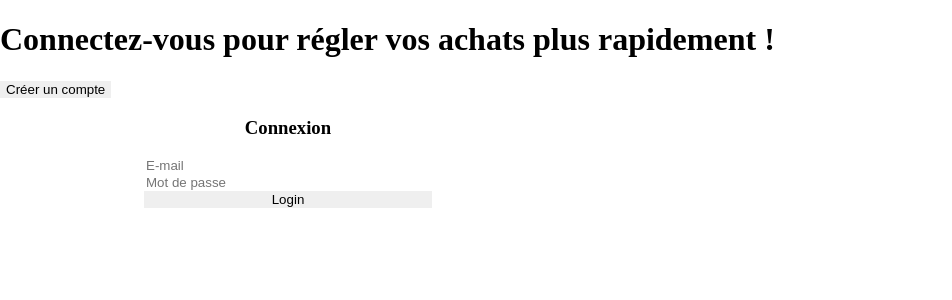
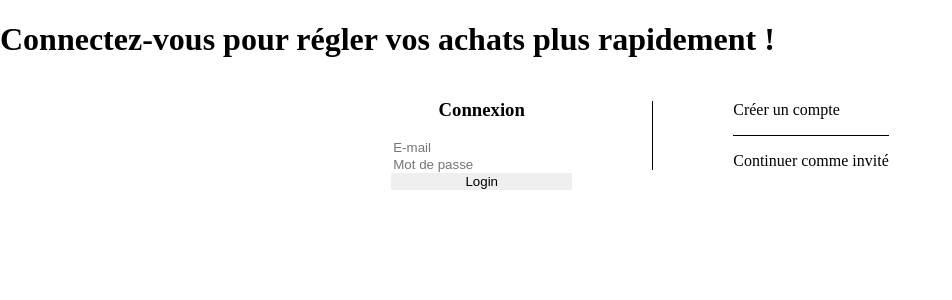
Before and after one commit to FlavianMagrit/Kodak, a React (Create React App) app: page /logout in a window 1280 px wide. Shown: the top 300 px of the page, without its empty margins (0-952 px from the left). Built offline with nearby package versions, Linux system fonts and the light colour scheme; no server answers.

Commit message:
style: authentication page

```diff
--- a/src/containers/Login/Login.jsx
+++ /dev/null
@@ -1,37 +0,0 @@
-import {Component, useContext, useState} from 'react';
-import {useHistory} from "react-router-dom";
-import { onAuthStateChanged } from 'firebase/auth';
-import { auth } from '../../utils/firebase-config';
-import {UserContext} from "../../App";
-import {CreateAccount} from "../CreateAccount";
-import {Authentication} from "../Authentication";
-import './Login.scss';
-
-export const Login = () => {
-  const [accountCreation, setIsAccountCreation] = useState(false);
-
-
-  const history = useHistory();
-  const { setUser } = useContext(UserContext);
-
-  console.log(history)
-
-  onAuthStateChanged(auth, (currentUser) => {
-    setUser(currentUser);
-  });
-
-  return (
-    <>
-
-      {accountCreation
-        ? <button onClick={() => setIsAccountCreation(false)}>Se connecter</button>
-        : <button onClick={() => setIsAccountCreation(true)}>Créer un compte</button>
-      }
-
-      {accountCreation
-        ? <CreateAccount />
-        : <Authentication />
-      }
-    </>
-  );
-};
--- a/src/containers/Login/Login.scss
+++ /dev/null
@@ -1,13 +0,0 @@
-.login-container{
-  width: 45%;
-  display: flex;
-  flex-direction: column;
-  justify-content: center;
-  align-items: center;
-
-  .inputs-container{
-    display: flex;
-    flex-direction: column;
-    width: 50%;
-  }
-}
--- /dev/null
+++ b/src/containers/SignInOrSignUp/Login.scss
@@ -0,0 +1,38 @@
+.sign-in_sign-up {
+  display: flex;
+  justify-content: center;
+  align-items: center;
+
+  .left-side {
+    padding-right: 5em;
+
+  }
+
+  .right-side {
+    display: flex;
+    flex-direction: column;
+
+    border-left: black 1px solid;
+    padding-left: 5em;
+
+    .create-account {
+      padding-bottom: 1em;
+    }
+    .invite-people {
+      border-top: black 1px solid;
+      padding-top: 1em;
+    }
+  }
+}
+
+.login-container{
+  display: flex;
+  flex-direction: column;
+  justify-content: center;
+  align-items: center;
+
+  .inputs-container{
+    display: flex;
+    flex-direction: column;
+  }
+}
--- /dev/null
+++ b/src/containers/SignInOrSignUp/index.jsx
@@ -0,0 +1,37 @@
+import {useContext, useState} from 'react';
+import { onAuthStateChanged } from 'firebase/auth';
+import { auth } from '../../utils/firebase-config';
+import {UserContext} from "../../App";
+import {CreateAccount} from "../CreateAccount";
+import {Authentication} from "../Authentication";
+import './Login.scss';
+
+export const SignInOrSignUp = () => {
+  const [accountCreation, setIsAccountCreation] = useState(false);
+
+  const { setUser } = useContext(UserContext);
+
+  onAuthStateChanged(auth, (currentUser) => {
+    setUser(currentUser);
+  });
+
+  return (
+    <section className='sign-in_sign-up'>
+      <div className="left-side">
+        {accountCreation
+          ? <CreateAccount />
+          : <Authentication />
+        }
+      </div>
+
+      <div className="right-side">
+        { accountCreation
+          ? <a className='create-account' onClick={() => setIsAccountCreation(false)}>Se connecter</a>
+          : <a className='create-account' onClick={() => setIsAccountCreation(true)}>Créer un compte</a>
+        }
+
+        <a className='invite-people' onClick={() => setUser({ email: 'anonyme@anonyme.fr', displayName: 'anonyme'})}>Continuer comme invité</a>
+      </div>
+    </section>
+  );
+};
--- a/src/pages/AuthenticationPage.jsx
+++ b/src/pages/AuthenticationPage/index.jsx
@@ -1,10 +1,10 @@
-import { Login } from '../containers/Login/Login';
+import { SignInOrSignUp } from '../../containers/SignInOrSignUp';
 
 export const AuthenticationPage = () => {
   return (
     <>
       <h1>Connectez-vous pour régler vos achats plus rapidement !</h1>
-      <Login />
+      <SignInOrSignUp />
     </>
   );
 };
--- a/src/styles/main.scss
+++ b/src/styles/main.scss
@@ -88,3 +88,7 @@ body {
   margin: 0 1em 1em 0;
   padding: 0 1em;
 }
+
+a {
+  cursor: pointer;
+}
```
